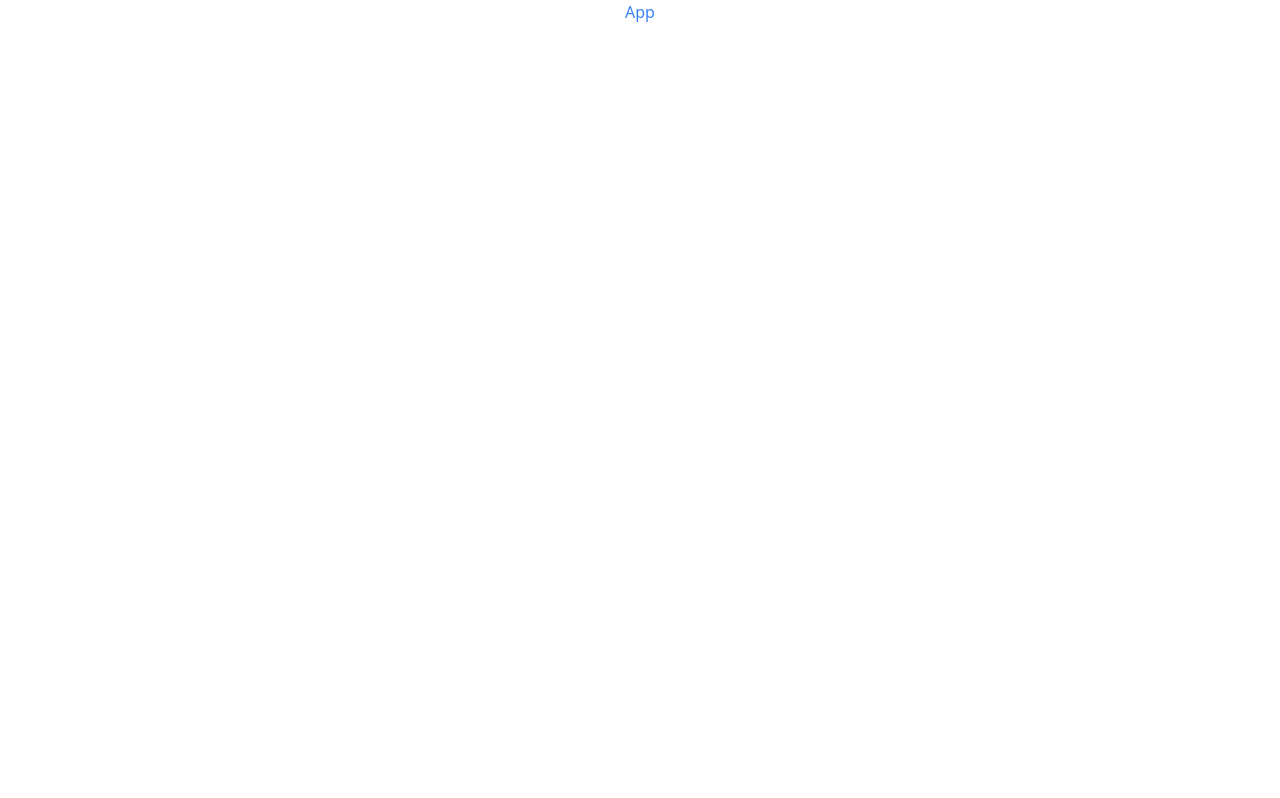
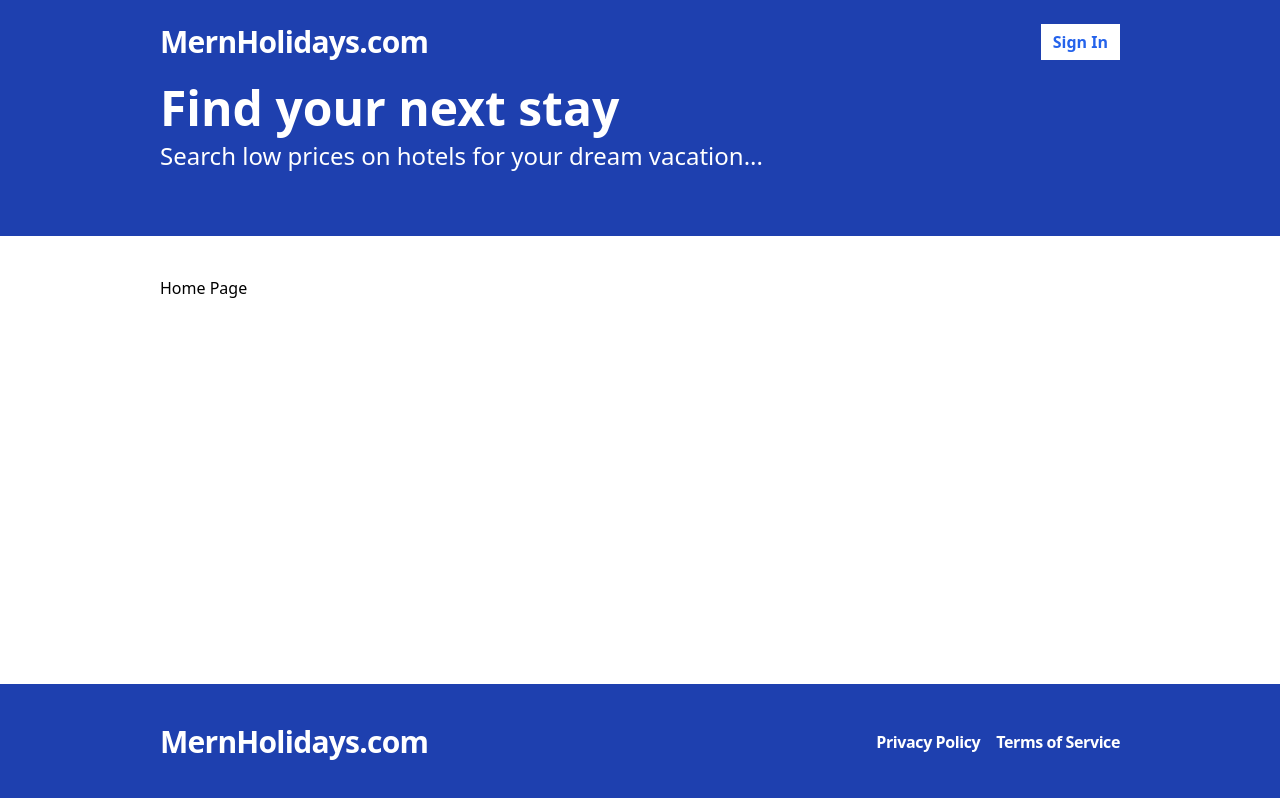
Before and after one commit to Ritesh9919/mern-booking-app, a React (Vite) app in the folder frontend/: page / in a window 1280 px wide. Built offline with nearby package versions, Linux system fonts and the light colour scheme.

Commit message:
adding layout

```diff
--- a/frontend/package.json
+++ b/frontend/package.json
@@ -11,7 +11,8 @@
   },
   "dependencies": {
     "react": "^18.3.1",
-    "react-dom": "^18.3.1"
+    "react-dom": "^18.3.1",
+    "react-router-dom": "^6.26.2"
   },
   "devDependencies": {
     "@eslint/js": "^9.9.0",
--- a/frontend/src/App.tsx
+++ b/frontend/src/App.tsx
@@ -1,5 +1,20 @@
+import {
+  BrowserRouter as Router,
+  Routes,
+  Route,
+  Navigate,
+} from "react-router-dom";
+import Layout from "./layouts/Layout";
 function App() {
-  return <div className="text-center text-blue-500">App</div>;
+  return (
+    <Router>
+      <Routes>
+        <Route path="/" element={<Layout>Home Page</Layout>} />
+        <Route path="/search" element={<Layout>Search Page</Layout>} />
+        <Route path="*" element={<Navigate to="/" />} />
+      </Routes>
+    </Router>
+  );
 }
 
 export default App;
--- /dev/null
+++ b/frontend/src/components/Footer.tsx
@@ -0,0 +1,17 @@
+function Footer() {
+  return (
+    <div className="bg-blue-800 py-10">
+      <div className="container mx-auto flex justify-between items-center">
+        <span className="text-3xl text-white font-bold tracking-tight">
+          MernHolidays.com
+        </span>
+        <span className="text-white font-bold tracking-tight flex gap-4">
+          <p className="cursor-pointer">Privacy Policy</p>
+          <p className="cursor-pointer">Terms of Service</p>
+        </span>
+      </div>
+    </div>
+  );
+}
+
+export default Footer;
--- /dev/null
+++ b/frontend/src/components/Header.tsx
@@ -0,0 +1,22 @@
+import { Link } from "react-router-dom";
+function Header() {
+  return (
+    <div className="bg-blue-800 py-6">
+      <div className="container mx-auto flex justify-between">
+        <span className="text-3xl text-white font-bold tracking-tight">
+          <Link to="/">MernHolidays.com</Link>
+        </span>
+        <span className="flex space-x-2">
+          <Link
+            to="/sign-in"
+            className="flex bg-white items-center text-blue-600 px-3 font-bold hover:bg-gray-100"
+          >
+            Sign In
+          </Link>
+        </span>
+      </div>
+    </div>
+  );
+}
+
+export default Header;
--- /dev/null
+++ b/frontend/src/components/Hero.tsx
@@ -0,0 +1,14 @@
+function Hero() {
+  return (
+    <div className="bg-blue-800 pb-16">
+      <div className="container mx-auto flex flex-col gap-2">
+        <h1 className="text-5xl text-white font-bold">Find your next stay</h1>
+        <p className="text-2xl text-white">
+          Search low prices on hotels for your dream vacation...
+        </p>
+      </div>
+    </div>
+  );
+}
+
+export default Hero;
--- /dev/null
+++ b/frontend/src/layouts/Layout.tsx
@@ -0,0 +1,21 @@
+import React from "react";
+import Footer from "../components/Footer";
+import Header from "../components/Header";
+import Hero from "../components/Hero";
+
+interface Props {
+  children: React.ReactNode;
+}
+
+function Layout({ children }: Props) {
+  return (
+    <div className="flex flex-col min-h-screen">
+      <Header />
+      <Hero />
+      <div className="container mx-auto py-10 flex-1">{children}</div>
+      <Footer />
+    </div>
+  );
+}
+
+export default Layout;
--- a/frontend/tailwind.config.js
+++ b/frontend/tailwind.config.js
@@ -3,6 +3,9 @@
   content: ["./index.html", "./src/**/*.{js,ts,jsx,tsx}"],
   theme: {
     extend: {},
+    container: {
+      padding: "10rem",
+    },
   },
   plugins: [],
 };
```
Also changed, not shown: 1 other file (tests, documents, lock files or other folders).
